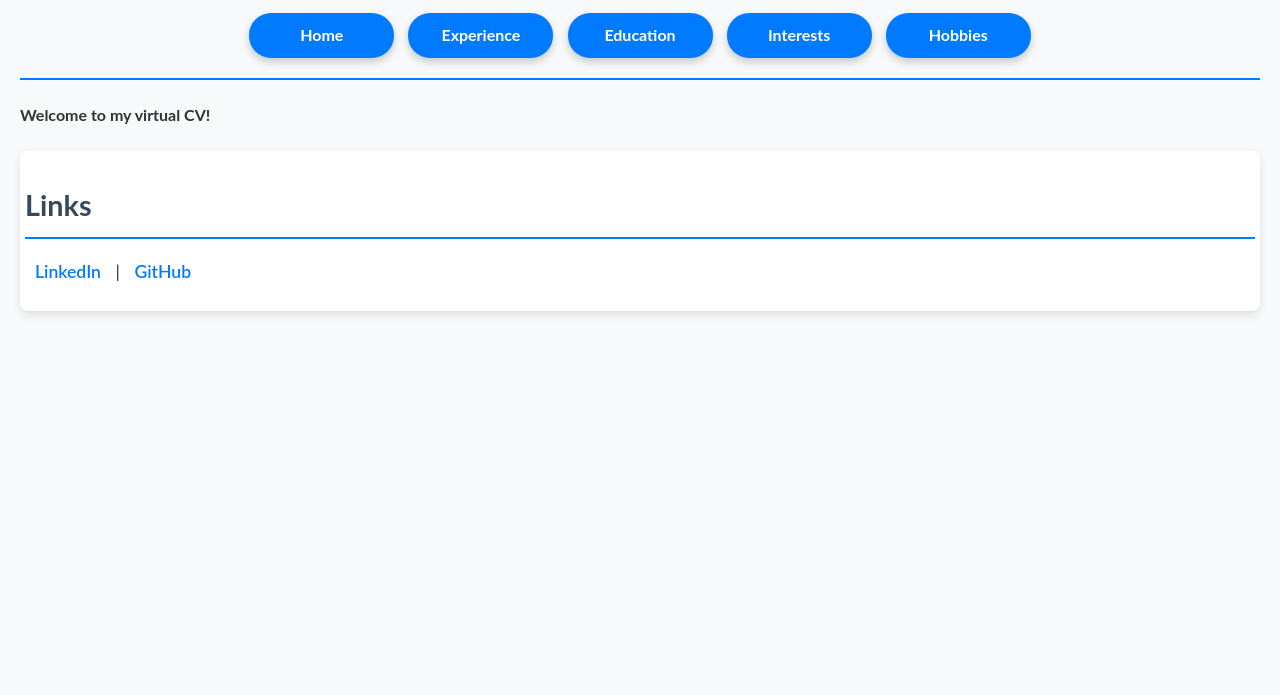
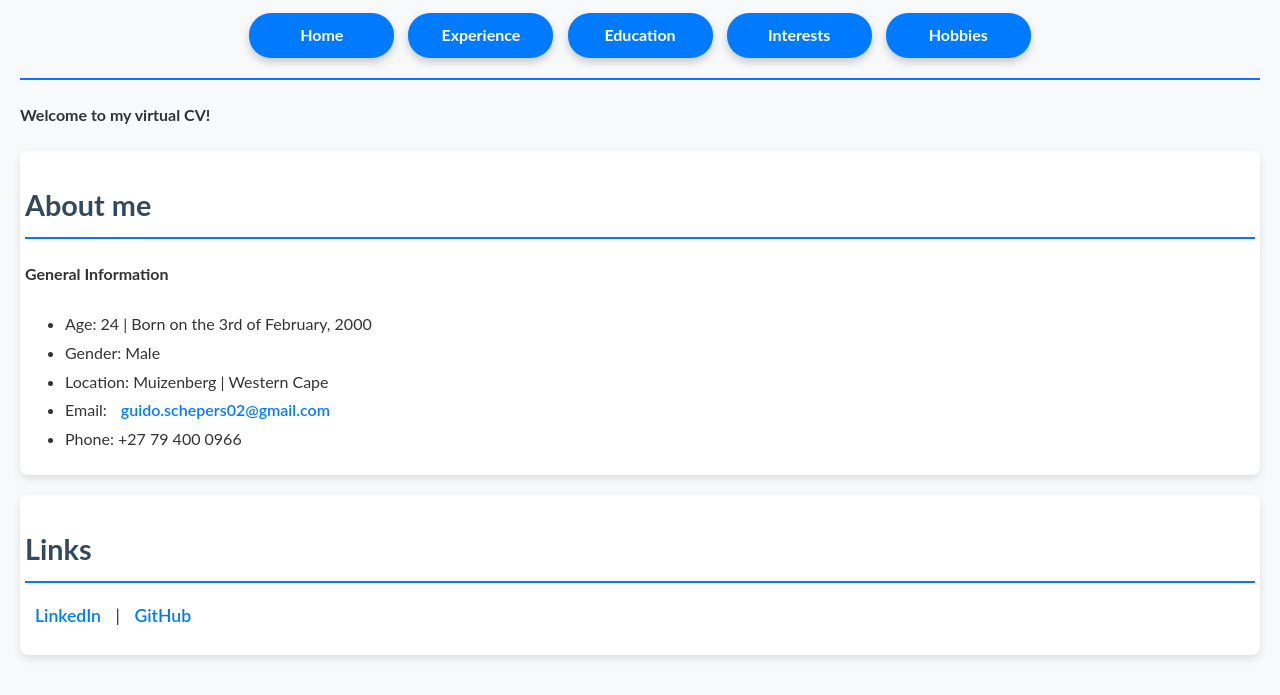
Before and after one commit to Gwidzy/cv, a plain HTML site: page index.html in a window 1280 px wide. Shown: the part 193-888 px from the top of the page. Before the commit the page ends 800 px from the top, so only its background shows below. Drawn offline with Linux system fonts and the light colour scheme; a script that the page names is missing.

Commit message:
updating about me

```diff
--- a/index.html
+++ b/index.html
@@ -29,6 +29,19 @@
         <h4>Welcome to my virtual CV!</h4>
 
         <div class="section links">
+            <h2>About me</h2>
+
+            <h4>General Information</h4>
+            <ul>
+                <li>Age: 24 | Born on the 3rd of February, 2000</li>
+                <li>Gender: Male</li>
+                <li>Location: Muizenberg | Western Cape</li>
+                <li>Email: <a href="guido.schepers02@gmail.com">guido.schepers02@gmail.com</a></li>
+                <li>Phone: +27 79 400 0966</li>
+            </ul>
+        </div>
+
+        <div class="section links">
             <h2>Links</h2>
             <p>
                 <a href="https://www.linkedin.com/in/guido-schepers-a911a7222/">LinkedIn</a> |
```
